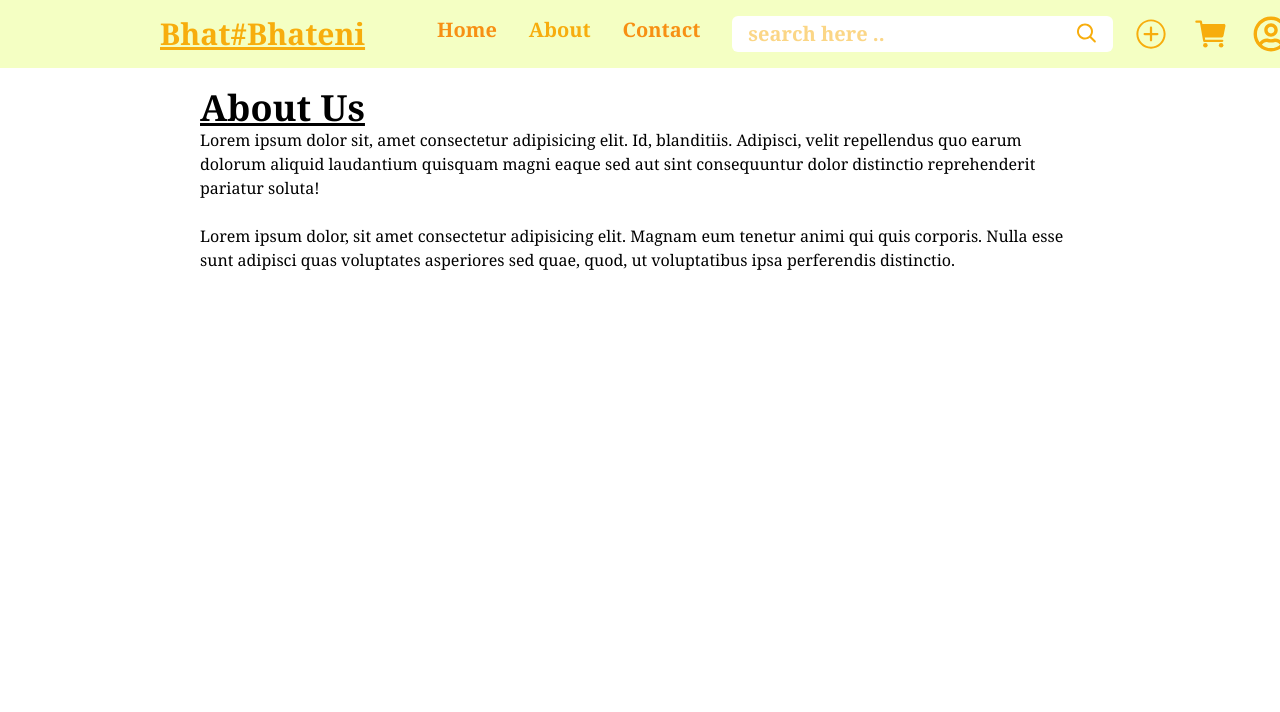
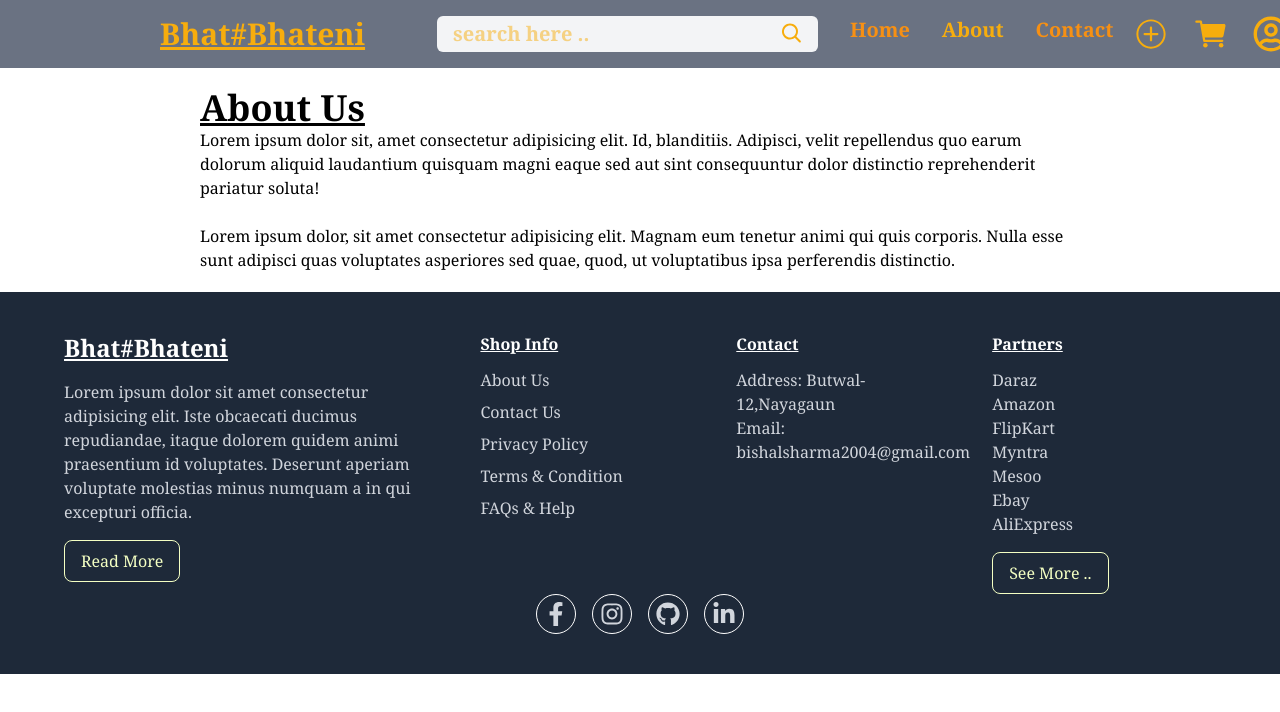
Before and after one commit to BishalParajuli4/Ecommerce_Site, a React (Vite) app in the folder Hamro_Bazar/: page /about in a window 1280 px wide. Shown: the top 712 px of the page. Built offline with nearby package versions, Linux system fonts and the light colour scheme.

Commit message:
Finally Complete for demo presentation

```diff
--- a/Hamro_Bazar/src/App.jsx
+++ b/Hamro_Bazar/src/App.jsx
@@ -4,6 +4,7 @@ import About from "./pages/about";
 import Navbar from "./components/nav";
 import Home from "./pages/home";
 import Contact from "./pages/contact";
+import Footer from "./components/footer";
 
 const router = createBrowserRouter([
   {
@@ -21,6 +22,7 @@ const router = createBrowserRouter([
       <>
         <Navbar />
         <About />
+        <Footer />
       </>
     ),
   },
@@ -30,6 +32,7 @@ const router = createBrowserRouter([
       <>
         <Navbar />
         <Contact />
+        <Footer />
       </>
     ),
   },
--- a/Hamro_Bazar/src/components/card.jsx
+++ b/Hamro_Bazar/src/components/card.jsx
@@ -39,7 +39,7 @@ const Card = () => {
 
   return (
     <>
-      <div className="grid grid-cols-1 md:grid-cols-2 lg:grid-cols-3 xl:grid-cols-4 gap-8  ">
+      <div className="grid grid-cols-1 md:grid-cols-2 lg:grid-cols-3 xl:grid-cols-4 gap-8 m-5 sm:m-5 lg:m-5 md:m-5">
         {data.map((item) => (
           <div
             className="bg-[#fad337] p-1  rounded-lg w-full md:w-[18rem] lg:w-[18rem] xl:w-[18rem]  h-auto  hover:drop-shadow-xl"
@@ -52,8 +52,12 @@ const Card = () => {
             />
 
             <div className="p-3">
-              <h1 className="font-bold line-clamp-1  font-serif">{item.title}</h1>
-              <h4 className="font-bold text-red-950 font-serif" >Rs.{item.price}</h4>
+              <h1 className="font-bold line-clamp-1  font-serif">
+                {item.title}
+              </h1>
+              <h4 className="font-bold text-red-950 font-serif">
+                Rs.{item.price}
+              </h4>
 
               <div className="flex justify-center p-4 font-serif">
                 <button className=" text-xl   font-bold border border-[#edd457] bg-[#f7ad0d] rounded-lg text-[#F4FFC3] w-[8rem] hover:bg-[#F4FFC3] hover:text-[#ffdc91] ">
--- a/Hamro_Bazar/src/components/footer.jsx
+++ b/Hamro_Bazar/src/components/footer.jsx
@@ -9,7 +9,7 @@ const Footer = () => {
   return (
     <footer className="bg-gray-800 text-gray-300 py-10 font-serif">
       <div className="container mx-auto my-auto px-6 lg:px-16 flex flex-col justify-around lg:flex-row  items-start lg:items-stretch ">
-        {/* Left Section */}
+
         <div className="mb-6 mr-15 lg:mb-0">
           <h2 className="text-[#FFF]  text-2xl font-bold underline">Bhat#Bhateni</h2>
 
@@ -24,7 +24,7 @@ const Footer = () => {
           </button>
         </div>
 
-        {/* Center Section */}
+
         <div className="grid grid-cols-2 lg:grid-cols-3 gap-8">
           <div>
             <h3 className="text-white font-semibold mb-3 mr-15 underline">Shop Info</h3>
@@ -37,7 +37,7 @@ const Footer = () => {
             </ul>
           </div>
 
-          <div>
+          <div className="">
             <h3 className="text-white font-semibold mb-3 mr-15 underline">Contact</h3>
             <p>Address: Butwal-12,Nayagaun </p>
             <p>Email: bishalsharma2004@gmail.com</p>
--- a/Hamro_Bazar/src/components/nav.jsx
+++ b/Hamro_Bazar/src/components/nav.jsx
@@ -19,24 +19,34 @@ const Navbar = () => {
 
   return (
     <>
-      <nav className="text-xl bg-[#F4FFC3] text-[#f7ad0d] flex justify-between items-center px-6 py-4 lg:px-[10rem]">
-        {/* Logo */}
+      <nav className="text-xl bg-gray-500 text-[#f7ad0d] flex justify-between items-center px-8 py-4 lg:px-[10rem] ">
+
         <a href="" className="font-bold text-3xl mr-18 font-serif underline">
           Bhat#Bhateni
         </a>
 
-        {/* Hamburger Menu for Mobile */}
+
         <IoMdMenu
-          className="text-3xl cursor-pointer lg:hidden font-serif"
+          className="text-3xl cursor-pointer lg:hidden font-serif "
           onClick={() => setMenuOpen(!isMenuOpen)}
         />
 
-        {/* Nav Links (Desktop & Mobile) */}
+
         <div
           className={`absolute lg:static top-full left-0 w-full lg:w-auto bg-white lg:bg-transparent flex-col lg:flex-row lg:flex ${
             isMenuOpen ? "flex" : "hidden"
           } lg:space-x-8 font-bold p-4 lg:p-0 shadow-lg lg:shadow-none font-serif`}
         >
+
+           <div className="flex items-center bg-gray-100 h-9 rounded-md px-4 mt-2 lg:mt-0 font-serif">
+            <input
+              type="text"
+              placeholder="search here .."
+              className="outline-none"
+            />
+            <CgSearch className="text-2xl cursor-pointer ml-2 font-serif" title="Search" />
+          </div>
+
           {[
             { name: "Home", path: "/" },
             { name: "About", path: "/about" },
@@ -55,18 +65,9 @@ const Navbar = () => {
             </NavLink>
           ))}
 
-          {/* Search Bar */}
-          <div className="flex items-center bg-white h-9 rounded-md px-4 mt-2 lg:mt-0 font-serif">
-            <input
-              type="text"
-              placeholder="search here .."
-              className="outline-none"
-            />
-            <CgSearch className="text-2xl cursor-pointer ml-2 font-serif" title="Search" />
-          </div>
         </div>
 
-        {/* Icons */}
+
         <div className="hidden lg:flex space-x-6 items-center">
           <IoIosAddCircleOutline
             onClick={() => setAddProductOpen(true)}
@@ -86,7 +87,7 @@ const Navbar = () => {
         </div>
       </nav>
 
-      {/* Modals */}
+
       {isAddProductOpen && (
         <Modal>
           <div className="bg-white w-2/6 rounded-md p-4">
--- a/Hamro_Bazar/src/pages/contact.jsx
+++ b/Hamro_Bazar/src/pages/contact.jsx
@@ -22,7 +22,8 @@ const Contact = () => {
     setSubmitting(false);
   };
   return (
-    <div className="bg-yellow-300 flex justify-center mx-105 py-30 my-10 rounded-4xl font-serif">
+    <div className="bg-gray-400 sm:p-50 p-20">
+    <div className="bg-[#f7ad0d] flex justify-center py-30  rounded-4xl font-serif ">
     <Formik
       initialValues={initialValues}
       validationSchema={toFormikValidationSchema(validationSchema)}
@@ -82,6 +83,7 @@ const Contact = () => {
       )}
     </Formik>
     </div>
+    </div>
   );
 };
 export default Contact;
--- a/Hamro_Bazar/src/pages/home.jsx
+++ b/Hamro_Bazar/src/pages/home.jsx
@@ -8,11 +8,11 @@ const slides = ["p1.jpg", "p2.jpg", "p1.jpg", "p2.jpg"];
 const Home = () => {
   return (
     <>
-      <div className=" bg-[#F4FFC3]">
-        <div className=" w-200 h-full flex justify-center px-4 bg-[#F4FFC3] mb-5 sm:p-0 m-auto  ">
+      <div className=" bg-gray-400 ">
+        <div className=" lg:w-200  w:auto h-full flex justify-center px-4 bg-[#F4FFC3] mb-5 sm:p-0 m-auto  ">
           <Carousel slides={slides} />
         </div>
-        <div className="bg-[#DDDDDD] md:mx-100 flex justify-center rounded-4xl sm:mx-30">
+        <div className="bg-[#DDDDDD] lg:mx-100 flex justify-center rounded-4xl sm:mx-30 ">
         <marquee direction="left" >
           <h1 className="text-3xl font-bold text-[#C76D87] flex justify-center m-7 font-serif"> Buy As Much As You Want </h1>
         </marquee>
```
